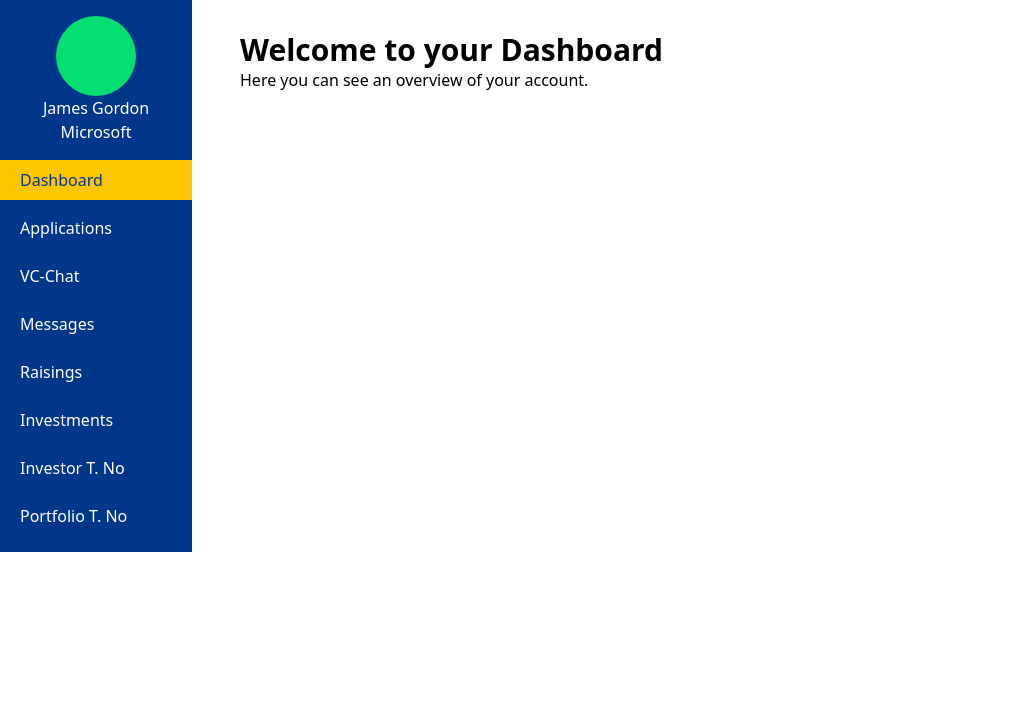
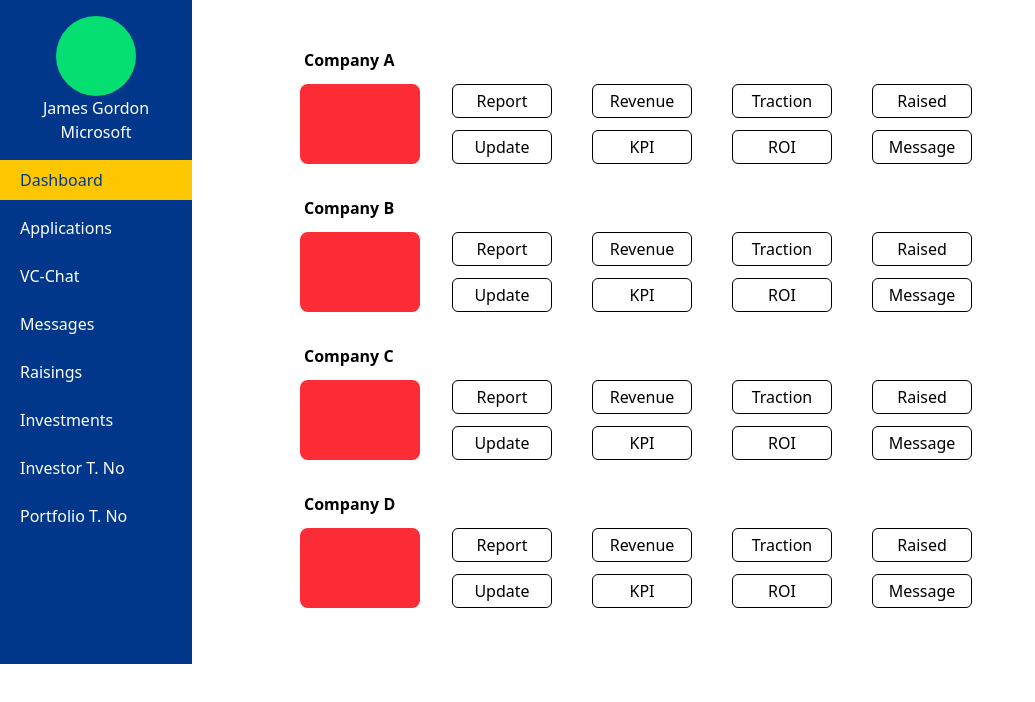
Before and after one commit to Ventify-Org/Ventify-Frontend, a React (Vite) app in the folder ventify/: page /dashboard in a window 1280 px wide. Shown: the top 702 px of the page, without its empty margins (0-1035 px from the left). Built offline with nearby package versions, Linux system fonts and the light colour scheme.

Commit message:
Add  and integrate DashboardMenu component

```diff
--- /dev/null
+++ b/ventify/src/components/Dashboard-Menu.tsx
@@ -0,0 +1,67 @@
+import { useState } from "react";
+
+const DashboardMenu = () => {
+  const [selectedDetail, setSelectedDetail] = useState<string | null>(null);
+
+  const companies = ["Company A", "Company B", "Company C", "Company D"];
+  const details = [
+    "Report",
+    "Revenue",
+    "Traction",
+    "Raised",
+    "Update",
+    "KPI",
+    "ROI",
+    "Message",
+  ];
+
+  return (
+    <div className="flex flex-col px-10 py-4">
+      {selectedDetail ? (
+        <div>
+          <p>{selectedDetail}.</p>
+          <div className="my-5 text-sm">
+            <p>Revenue</p>
+            <p>Expenses</p>
+            <p>Traction</p>
+            <p>Dilution</p>
+            <p>Update: Staff Costs, New Consumer</p>
+            <p>Additional details</p>
+          </div>
+          <button
+            className="mt-4 px-4 py-2 bg-[#00378B] text-white rounded"
+            onClick={() => setSelectedDetail(null)}
+          >
+            Back to Menu
+          </button>
+        </div>
+      ) : (
+        <div className="flex flex-col gap-6">
+          {companies.map((company) => (
+            <div key={company} className="flex flex-col">
+              <p className="mb-1 font-semibold px-6">{company}</p>
+              <div className="flex gap-8 px-5 items-center py-2">
+                <div className="bg-red-500 w-30 h-20 rounded-lg"></div>
+                <div className="grid grid-cols-4 gap-x-10 gap-y-3 items-center">
+                  {details.map((detail) => (
+                    <button
+                      key={detail}
+                      className="border-[1.5px] w-25 py-1 rounded-md cursor-pointer"
+                      onClick={() =>
+                        setSelectedDetail(`${detail} for ${company}`)
+                      }
+                    >
+                      {detail}
+                    </button>
+                  ))}
+                </div>
+              </div>
+            </div>
+          ))}
+        </div>
+      )}
+    </div>
+  );
+};
+
+export default DashboardMenu;
--- a/ventify/src/components/Dashboard.tsx
+++ b/ventify/src/components/Dashboard.tsx
@@ -1,17 +1,13 @@
 import { useState } from "react";
 import Raisings from "./Raisings";
+import DashboardMenu from "./Dashboard-Menu";
 
 const Dashboard = () => {
   const [activeSection, setActiveSection] = useState<string>("Dashboard");
   const [selectedCompany, setSelectedCompany] = useState<string | null>(null);
 
   const sections: Record<string, JSX.Element> = {
-    Dashboard: (
-      <div>
-        <h1 className="text-3xl font-bold">Welcome to your Dashboard</h1>
-        <p>Here you can see an overview of your account.</p>
-      </div>
-    ),
+    Dashboard: <DashboardMenu />,
     Applications: (
       <div>
         <h1 className="text-3xl font-bold">Your Applications</h1>
```
